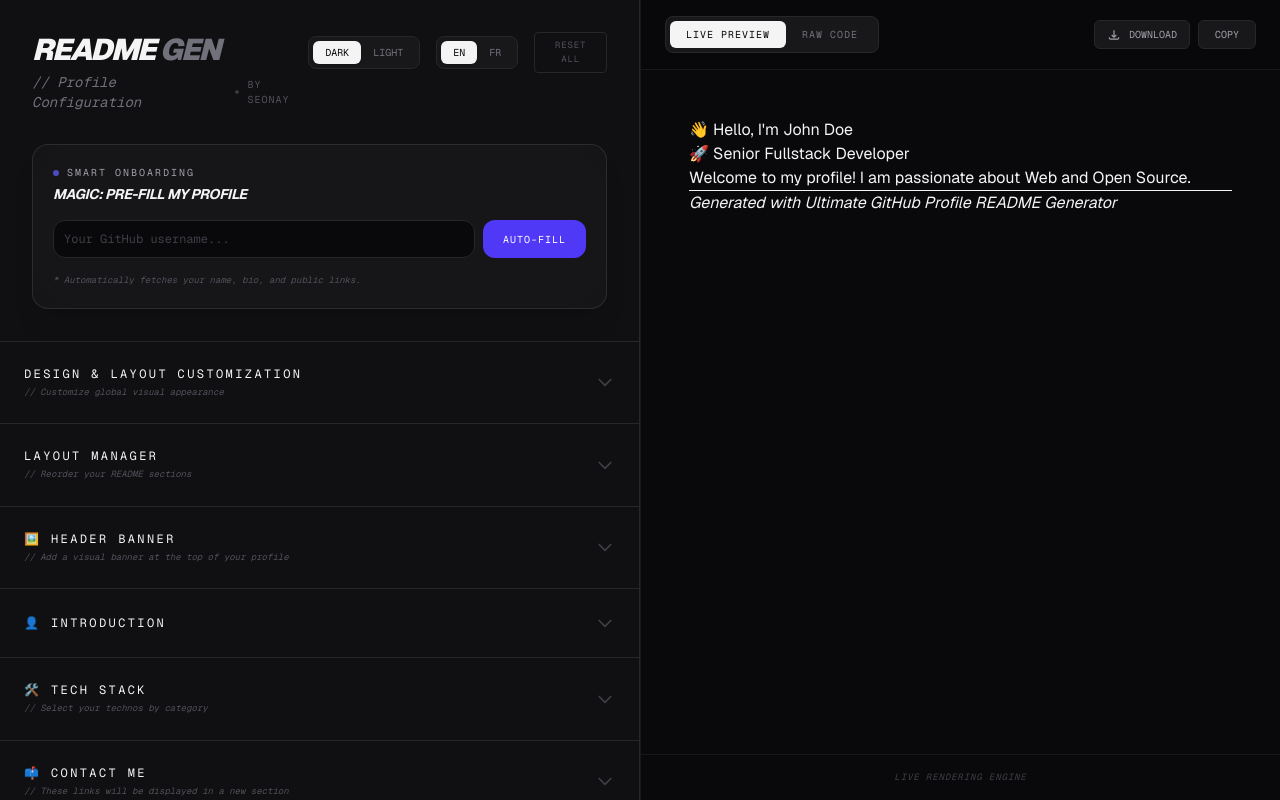
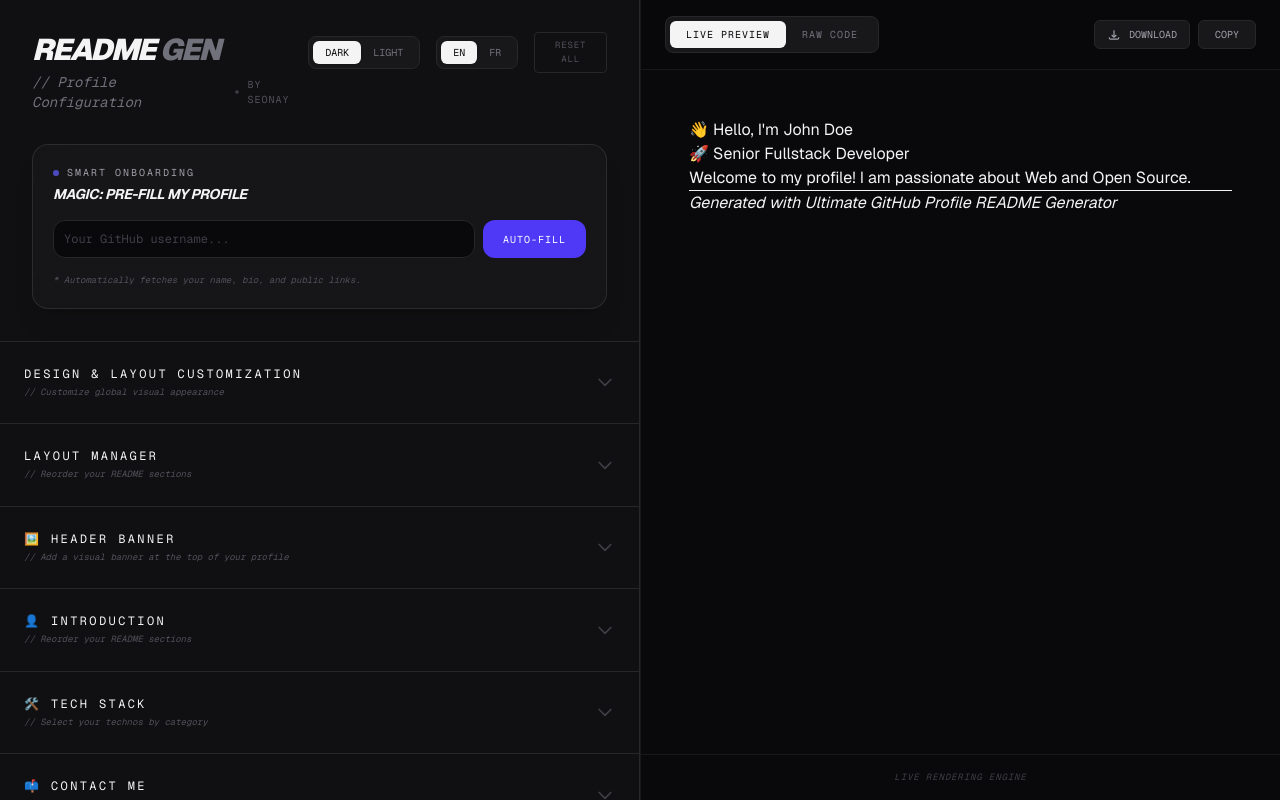
Before and after one commit to D-Seonay/readme-profile-gen, a Next.js app: page /builder in a window 1280 px wide. Built offline with nearby package versions, Linux system fonts and the light colour scheme.

Commit message:
feat: add subtitle to bio section in CollapsibleSection

```diff
--- a/app/builder/page.tsx
+++ b/app/builder/page.tsx
@@ -69,7 +69,7 @@ export default function Home() {
         );
       case 'bio':
         return (
-          <CollapsibleSection key={id} title={sectionTitles.bio || t.layout.bio}>
+          <CollapsibleSection key={id} title={sectionTitles.bio || t.layout.bio} subtitle={t.layout.help}>
             <div className="space-y-6 pt-2">
               <div className="grid grid-cols-1 sm:grid-cols-2 gap-4">
                 <div className="flex flex-col gap-2">
```
